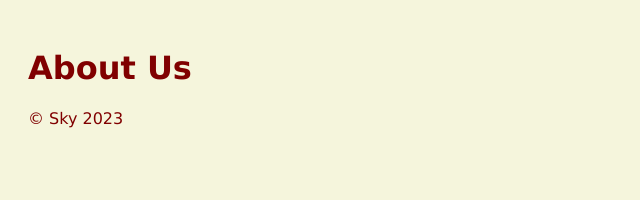
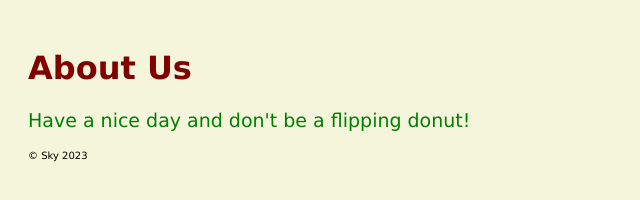
Before and after one commit to Pammy48/getintotech_practice2023, a plain HTML site: page aboutus.html in a window 1280 px wide. Shown: the whole page, without its empty margins (0-640 px from the left). Drawn offline with Linux system fonts and the light colour scheme.

Commit message:
Added content to about us and created styling

```diff
--- a/aboutus.html
+++ b/aboutus.html
@@ -12,8 +12,9 @@
     <h1>About Us</h1>
 
     <nav></nav>
+    <p>Have a nice day and don't be a flipping donut!</p>
     <footer>
-     <p>&copy Sky 2023</p>
+     <p id="copy">&copy Sky 2023</p>
     </footer>
 </body>
 </html>
--- a/styles/main_styles.css
+++ b/styles/main_styles.css
@@ -4,3 +4,13 @@ body {
     background-color: beige;
     color: maroon;
 }
+
+p {
+    color: green;
+    font-size: 19px;
+}
+
+#copy {
+    color: black;
+    font-size: 10px;
+}
```
